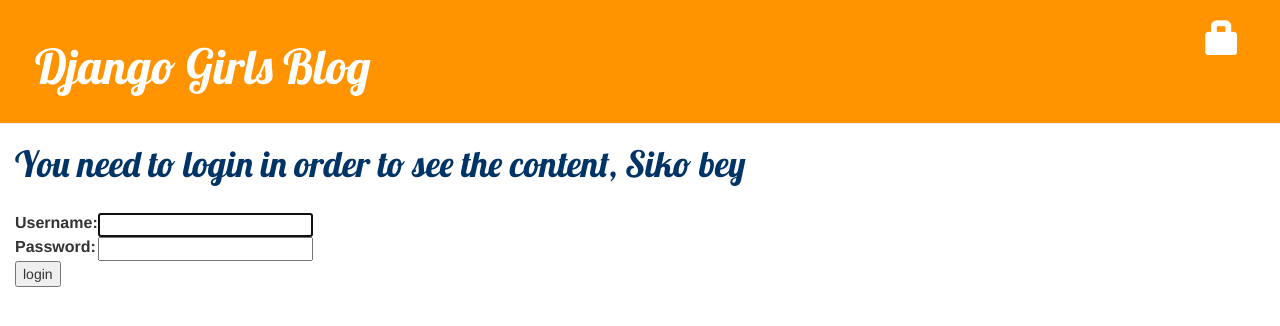
After one commit to mirkan1/new_project, a Django app: page /accounts/login/ in a window 1280 px wide. The commit adds this page. Shown: the top 326 px of the page. Run offline with Django 3.2, Linux system fonts and the light colour scheme; some libraries are stand-ins or nearby versions.

Commit message:
Added login and made home page invisible until logged in

```diff
--- a/blog/templates/blog/base.html
+++ b/blog/templates/blog/base.html
@@ -11,9 +11,15 @@
             <div class="page-header">
                 {% if user.is_authenticated %}
                     <a href="{% url 'post_new' %}" class="top-menu"><span class="glyphicon glyphicon-plus"></span></a>
+                    <a href="{% url 'post_draft_list' %}" class="top-menu"><span class="glyphicon glyphicon-edit"></span></a>
+                    <p class="top-menu">Hello {{ user.username }} <small>(<a href="{% url 'logout' %}">Log out</a>)</small></p>
+                {% else %}
+                    <a href="{% url 'login' %}" class="top-menu"><span class="glyphicon glyphicon-lock"></span></a>
                 {% endif %}
                 <h1><a href="/">Django Girls Blog</a></h1>
             </div>
+            <div>
+                {% if user.is_authenticated %}
                     <div class="content container">
                         <div class="row">
                             <div class="col-md-8">
@@ -22,5 +28,27 @@
                             </div>
                         </div>
                     </div>
+                {% else %}
+                    <div>
+                        <h1 class=""><a href="{% url 'login' %}">You need to login in order to see the content, Siko bey</a></h1><br/>
+                        <form method="post" action="{% url 'login' %}">
+                        {% csrf_token %}
+                            <table>
+                            <tr>
+                                <td>{{ form.username.label_tag }}</td>
+                                <td>{{ form.username }}</td>
+                            </tr>
+                            <tr>
+                                <td>{{ form.password.label_tag }}</td>
+                                <td>{{ form.password }}</td>
+                            </tr>
+                            </table>
+
+                            <input type="submit" value="login" />
+                            <input type="hidden" name="next" value="{{ next }}" />
+                        </form>
+                    </div>
+                {% endif %}
+            </div>
         </body>
 </html>
--- /dev/null
+++ b/blog/templates/registration/login.html
@@ -0,0 +1,20 @@
+{% extends 'blog/base.html' %}
+
+{% block content %}
+    <form method="post" action="{% url 'login' %}">
+        {% csrf_token %}
+            <table>
+            <tr>
+                <td>{{ form.username.label_tag }}</td>
+                <td>{{ form.username }}</td>
+            </tr>
+            <tr>
+                <td>{{ form.password.label_tag }}</td>
+                <td>{{ form.password }}</td>
+            </tr>
+            </table>
+
+            <input type="submit" value="login" />
+            <input type="hidden" name="next" value="{{ next }}" />
+     </form>
+{% endblock %}
--- a/blog/urls.py
+++ b/blog/urls.py
@@ -6,4 +6,8 @@
     url(r'^post/(?P<pk>\d+)/$', views.post_detail, name='post_detail'),
     url(r'^post/new/$', views.post_new, name='post_new'),
     url(r'^post/(?P<pk>\d+)/edit/$', views.post_edit, name='post_edit'),
+    url(r'^drafts/$', views.post_draft_list, name='post_draft_list'),
+    url(r'^post/(?P<pk>\d+)/publish/$', views.post_publish, name='post_publish'),
+    url(r'^post/(?P<pk>\d+)/remove/$', views.post_remove, name='post_remove'),
+
 ]
--- a/mysite/settings.py
+++ b/mysite/settings.py
@@ -120,3 +120,5 @@
 
 STATIC_URL = '/static/'
 STATIC_ROOT = os.path.join(BASE_DIR, 'static')
+
+LOGIN_REDIRECT_URL = '/'
--- a/mysite/urls.py
+++ b/mysite/urls.py
@@ -1,7 +1,11 @@
 from django.conf.urls import include, url
 from django.contrib import admin
 
+from django.contrib.auth import views
+
 urlpatterns = [
     url(r'^admin/', admin.site.urls),
+    url(r'^accounts/login/$', views.login, name='login'),
+    url(r'^accounts/logout/$', views.logout, name='logout', kwargs={'next_page': '/'}),
     url(r'', include('blog.urls')),
 ]
```
Also changed, not shown: blog/templates/blog/post_detail.html (+7 -4 lines), blog/templates/blog/post_draft_list.html (added, +11 -0 lines), blog/views.py (+25 -2 lines). Lines whose indentation alone changed are shown as unchanged.
